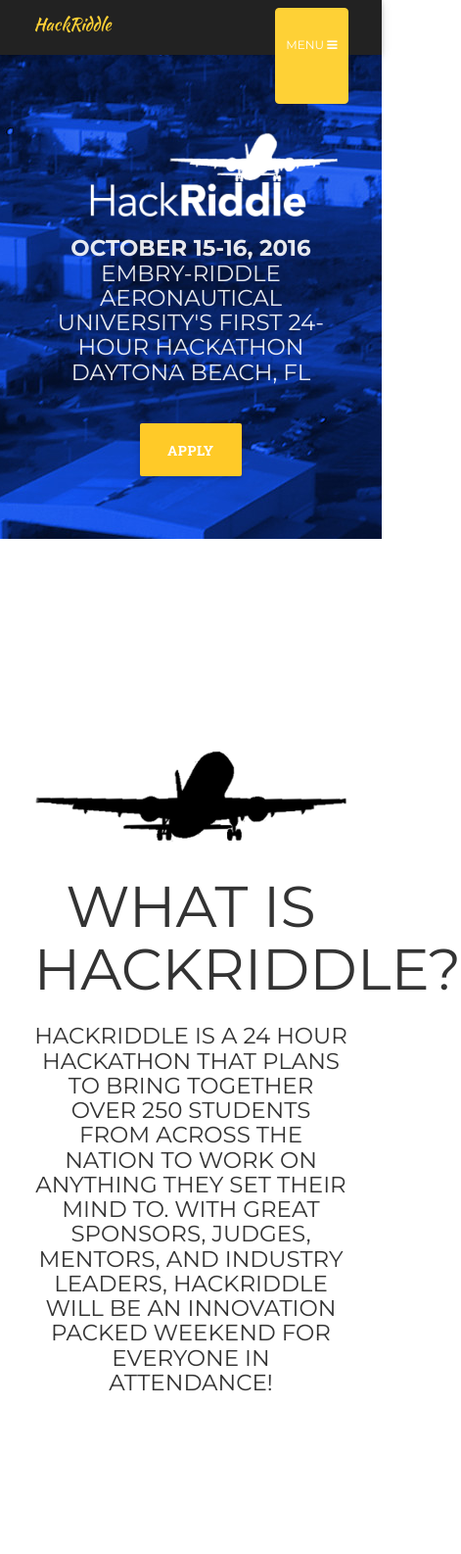
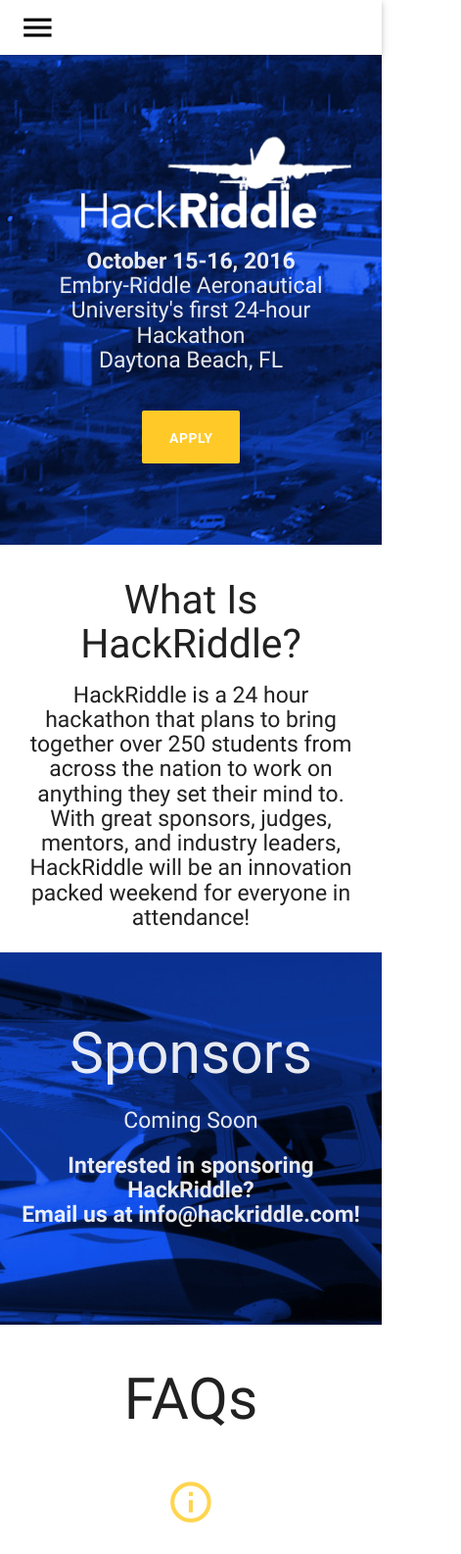
Before and after one commit to HackRiddle/hackriddle.github.io, a website: page index.html in a window 390 px wide. Shown: the top 1586 px of the page at 98% size, 471 px wide, since content can reach past the window. Drawn offline with nearby package versions, Linux system fonts and the light colour scheme; a web font is replaced by a local one.

Commit message:
Updated navbar style, optimized for mobile

```diff
--- a/index.html
+++ b/index.html
@@ -1,60 +1,55 @@
 <!DOCTYPE html>
 <html lang="en">
+
 <head>
     <meta name="google-site-verification" content="6_rUvRuYPpRJ3Ji_xcYZpc-H0n3OZI4mTNxh6rI6Xus" />
-  <meta http-equiv="Content-Type" content="text/html; charset=UTF-8"/>
-  <meta name="viewport" content="width=device-width, initial-scale=1, maximum-scale=1.0, user-scalable=no"/>
+    <meta http-equiv="Content-Type" content="text/html; charset=UTF-8" />
+    <meta name="viewport" content="width=device-width, initial-scale=1, maximum-scale=1.0, user-scalable=no" />
     <title>HackRiddle</title>
 
-   <!-- Bootstrap Core CSS -->
-    <link href="vendor/bootstrap/css/bootstrap.min.css" rel="stylesheet">
 
-    <!-- Custom Fonts -->
-    <link href="vendor/font-awesome/css/font-awesome.min.css" rel="stylesheet" type="text/css">
-    <link href="https://fonts.googleapis.com/css?family=Montserrat:400,700" rel="stylesheet" type="text/css">
-    <link href='https://fonts.googleapis.com/css?family=Kaushan+Script' rel='stylesheet' type='text/css'>
-    <link href='https://fonts.googleapis.com/css?family=Droid+Serif:400,700,400italic,700italic' rel='stylesheet' type='text/css'>
-    <link href='https://fonts.googleapis.com/css?family=Roboto+Slab:400,100,300,700' rel='stylesheet' type='text/css'>
-
-    <!-- Theme CSS -->
-    <link href="css/agency.min.css" rel="stylesheet">
 
     <!-- CSS  -->
     <link href="https://fonts.googleapis.com/icon?family=Material+Icons" rel="stylesheet">
-  <link href="css/materialize.css" type="text/css" rel="stylesheet" media="screen,projection"/>
-  <link href="css/style.css" type="text/css" rel="stylesheet" media="screen,projection"/>
+    <link href="css/materialize.css" type="text/css" rel="stylesheet" media="screen,projection" />
+    <link href="css/style.css" type="text/css" rel="stylesheet" media="screen,projection" />
 </head>
+
 <body>
-  <!--
-  <nav class="white" role="navigation">
+    <div class="navbar-fixed">
+        <nav class="white navbar-fixed " role="navigation" style="margin-bottom: -20px">
             <div class="nav-wrapper container">
                 <a id="logo-container" href="#" class="brand-logo">
-          <img height="40px" style="margin-top: 8px" src="JustPlaneBlack.png">
+                    <img height="40px" style="margin-top: 8px" src="JustPlaneBlack.png" class="hide">
                 </a>
                 <ul class="right hide-on-med-and-down">
-        <li><a href="#">Navbar Link</a></li>
+                    <li><a class="page-scroll" href="#about">About</a></li>
+                    <li><a class="page-scroll" href="#sponsors">Sponsors</a></li>
+                    <li><a class="page-scroll" href="#FAQs">FAQs</a></li>
                 </ul>
 
                 <ul id="nav-mobile" class="side-nav">
-        <li><a href="#">Navbar Link</a></li>
+                    <li><a class="page-scroll" href="#about">About</a></li>
+                    <li><a class="page-scroll" href="#sponsors">Sponsors</a></li>
+                    <li><a class="page-scroll" href="#FAQs">FAQs</a></li>
                 </ul>
-      <a href="#" data-activates="nav-mobile" class="button-collapse amber-text lighten-2"><i class="material-icons">menu</i></a>
+                <a href="#" data-activates="nav-mobile" class="button-collapse black-text"><i class="material-icons">menu</i></a>
             </div>
-  </nav>
-  -->
+        </nav>`
+    </div>
     <!-- Navigation -->
-    <nav id="mainNav" class="navbar navbar-default navbar-custom navbar-fixed-top">
+    <!--<nav id="mainNav" class="navbar navbar-default navbar-custom navbar-fixed-top">
         <div class="container">
-            <!-- Brand and toggle get grouped for better mobile display -->
+             Brand and toggle get grouped for better mobile display
             <div class="navbar-header page-scroll">
                 <button type="button" class="navbar-toggle" data-toggle="collapse" data-target="#bs-example-navbar-collapse-1">
                     <span class="sr-only">Toggle navigation</span> Menu <i class="fa fa-bars"></i>
                 </button>
                 <a class="navbar-brand page-scroll" href="#page-top">HackRiddle</a>
-            </div>
+            </div>-->
 
     <!-- Collect the nav links, forms, and other content for toggling -->
-            <div class="collapse navbar-collapse" id="bs-example-navbar-collapse-1">
+    <!--<div class="collapse navbar-collapse" id="bs-example-navbar-collapse-1">
                 <ul class="nav navbar-nav navbar-right">
                     <li class="hidden">
                         <a href="#page-top"></a>
@@ -69,21 +64,20 @@
                         <a class="page-scroll" href="#FAQs">FAQs</a>
                     </li>
                 </ul>
-            </div>
+            </div>-->
     <!-- /.navbar-collapse -->
-        </div>
-        <!-- /.container-fluid -->
-    </nav>
+    <!-- </div>
+         /.container-fluid
+    </nav>-->
+
     <section id="page-top">
-  <div id="index-banner" class="parallax-container" style="margin-top: -150px; min-height: 600px;">
+        <div id="index-banner" class="parallax-container" style="min-height: 500px;">
             <div class="section no-pad-bot">
                 <div class="container">
                     <div class="col s4 m1 push-s4"><span class="flow-text"><center>
-          <p><br></br></p>
-          <p><br></br></p>
-          <p><br></br></p>
 
-          <p><br></br></p><img style="margin-top: -100px; max-width: 400px" width="100%" src="hacklogo.png">
+
+          <p><br></p><img style="max-width: 400px" width="100%" src="hacklogo.png" >
         </center></center></div>
 
         <div class="row center">
@@ -91,9 +85,7 @@
 
 
           <b><a href="https://caeley.typeform.com/to/Ke9m1B" style="margin-top: 30px" id="download-button" class="btn-large waves-effect waves-light white-text amber lighten-1">Apply</a></b>
-          <p><br></br></p>
-          <p><br></br></p>
-          <p><br></br></p>
+          <br>
         </div>
       </div>
     </div>
@@ -104,8 +96,8 @@
 <section id="about">
 <div class="container">
   <div class="section">
-    <center><img style="margin-top: 0px; max-width: 400px" width="100%" src="justPlaneBlack.png"></center>
-     <center><h1>What Is HackRiddle?</h1></center>
+    <center><img style="margin-top: 0px; max-width: 400px; display: none;" width="100%" src="justPlaneBlack.png" style="display: none;"></center>
+     <center><h3>What Is HackRiddle?</h3></center>
      <center><h5>HackRiddle is a 24 hour hackathon that plans to bring together over 250 students from across the nation to work on anything they set their mind to.  With great sponsors, judges, mentors, and industry leaders, HackRiddle will be an innovation packed weekend for everyone in attendance!
 
   </div>
@@ -116,24 +108,24 @@
 <section id="sponsors">
   <div class="parallax-container valign-wrapper">
     <div class="section no-pad-bot">
-      <div class="container" style="margin-top: -50px">
+      <div class="container hide-on-small-only" style="">
         <div class="row center">
-          <p><br></br></p>
-          <p><br></br></p>
-
           <h1>Sponsors</h1>
           <h5>Coming Soon</h5>
           <h5 class="header col s12 light">
             <b>Interested in sponsoring HackRiddle?<br> Email us at info@hackriddle.com!!
             </b>
-            <p><br></br></p>
-            <p><br></br></p>
-            <p><br></br></p>
-
           </h5>
-
-
-
+        </div>
+      </div>
+    <div class="container hide-on-med-and-up" style="margin-top: -125px;">
+        <div class="row center">
+          <h1>Sponsors</h1>
+          <h5>Coming Soon</h5>
+          <h5 class="header col s12 light">
+            <b>Interested in sponsoring HackRiddle?<br> Email us at info@hackriddle.com!
+            </b>
+          </h5>
         </div>
       </div>
     </div>
```
Lines whose indentation alone changed are shown as unchanged.
